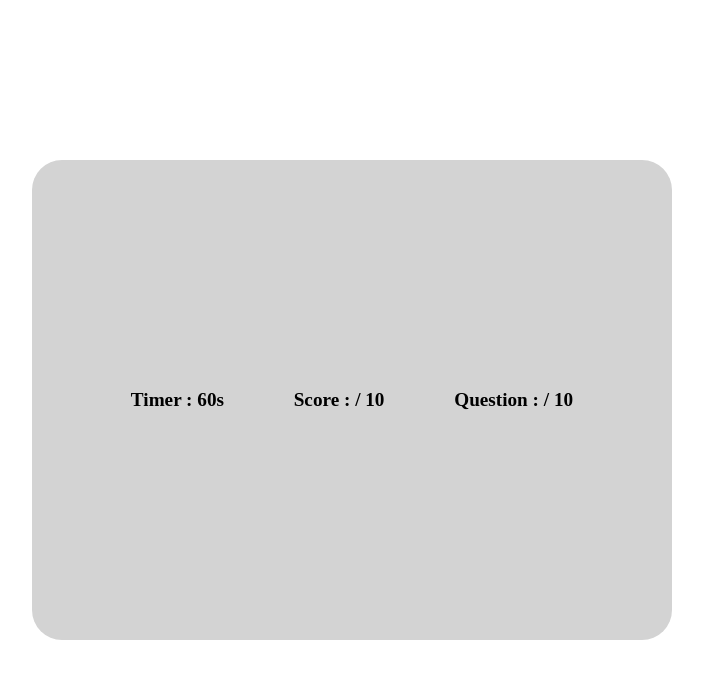
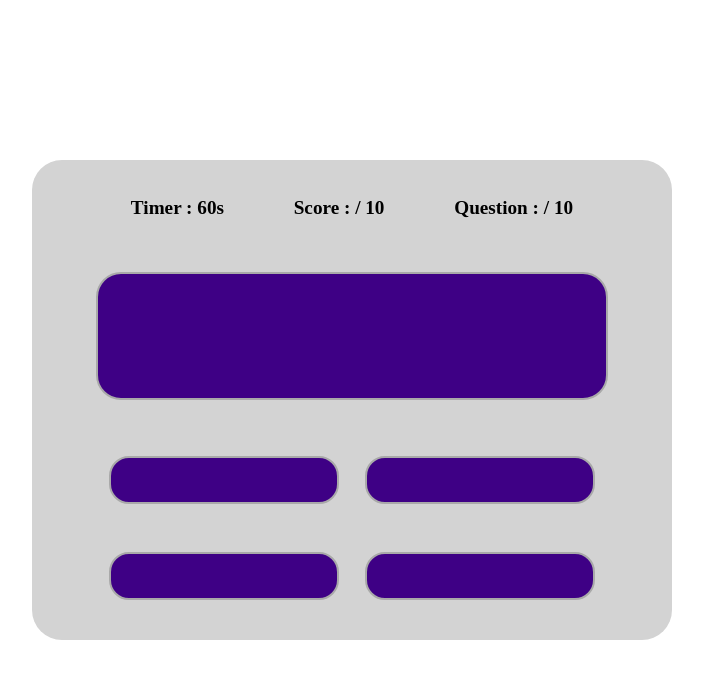
Before and after one commit to tomygoi/codeQuiz, a plain HTML site: page index.html in a window 1280 px wide. Shown: the whole page, without its empty margins (288-991 px from the left). Drawn offline with Linux system fonts and the light colour scheme.

Commit message:
added question buttons and style

```diff
--- a/assets/style.css
+++ b/assets/style.css
@@ -57,3 +57,75 @@ main{
 .game-details-container h1{
     font-size: 1.2rem;
 }
+
+.game-question-container{
+    width: 80%;
+    height: 8rem;
+    display: flex;
+    align-items: center;
+    justify-content: center;
+    border: 2px solid darkgray;
+    border-radius: 25px;
+    background-color: rgb(62, 0, 133);
+}
+
+
+.game-question-container h1{
+    font-size: 1.1rem;
+    text-align: center;
+    padding: 3px;
+    color: white;
+}
+
+
+.game-options-container{
+    width: 80%;
+    height: 12rem;
+    display: flex;
+    flex-wrap: wrap;
+    align-items: center;
+    justify-content: space-around;
+
+}
+
+
+.game-options-container span{
+    width: 45%;
+    height: 3rem;
+    border: 2px solid darkgray;
+    border-radius: 20px;
+    overflow: hidden;
+    background-color: rgb(62, 0, 133);
+}
+span label{
+    width: 100%;
+    height: 100%;
+    display: flex;
+    align-items: center;
+    justify-content: center;
+    cursor: pointer;
+    transition: transform 0.3s;
+    font-weight: 600;
+    color: rgb(255, 255, 255);
+}
+
+
+span label:hover{
+    -ms-transform: scale(1.12);
+    -webkit-transform: scale(1.12);
+    transform: scale(1.12);
+    color: rgb(0, 0, 0);
+}
+
+
+input[type="radio"] {
+    position: relative;
+    display: none;
+}
+
+
+
+
+input[type=radio]:checked ~ .option {
+    background: rgb(255, 171, 241);
+}
--- a/index.html
+++ b/index.html
@@ -15,6 +15,36 @@
                 <h1> Question : <span id="question-number"></span> / 10</h1>
             </div>
 
+            <div class="game-question-container">
+                <h1 id="display-question"></h1>
+            </div>
+
+            <div class="game-options-container">
+
+                <span>
+                    <input type="radio" id="option-one" name="option" class="radio" value="optionA" />
+                    <label for="option-one" class="option" id="option-one-label"></label>
+                </span>
+
+                <span>
+                    <input type="radio" id="option-two" name="option" class="radio" value="optionB" />
+                    <label for="option-two" class="option" id="option-two-label"></label>
+                </span>
+
+                <span>
+                    <input type="radio" id="option-three" name="option" class="radio" value="optionC" />
+                    <label for="option-three" class="option" id="option-three-label"></label>
+                </span>
+
+                <span>
+                    <input type="radio" id="option-four" name="option" class="radio" value="optionD" />
+                    <label for="option-four" class="option" id="option-four-label"></label>
+                </span>
+
+            </div>
+
+
+
     </main>
 
 </body>
```
